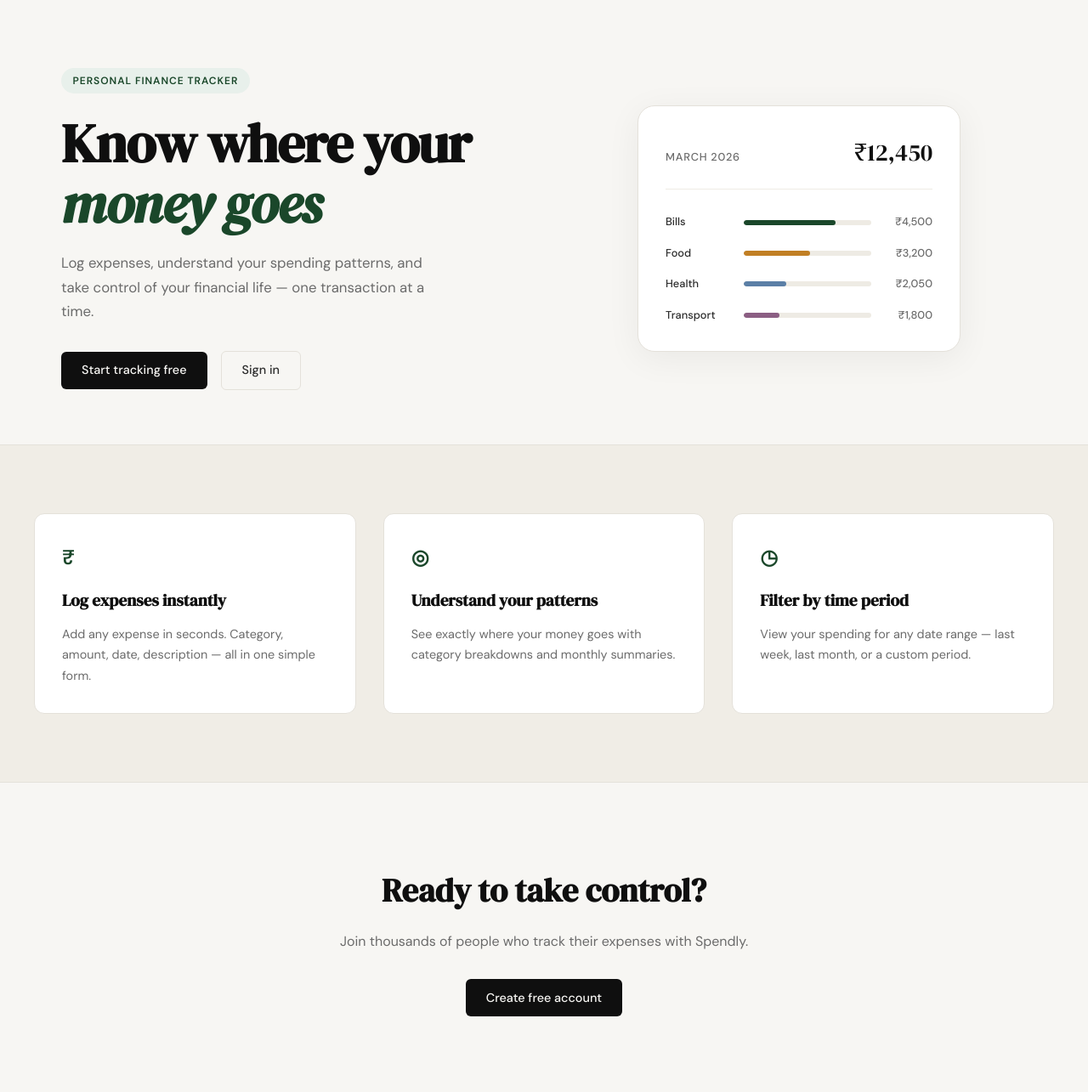
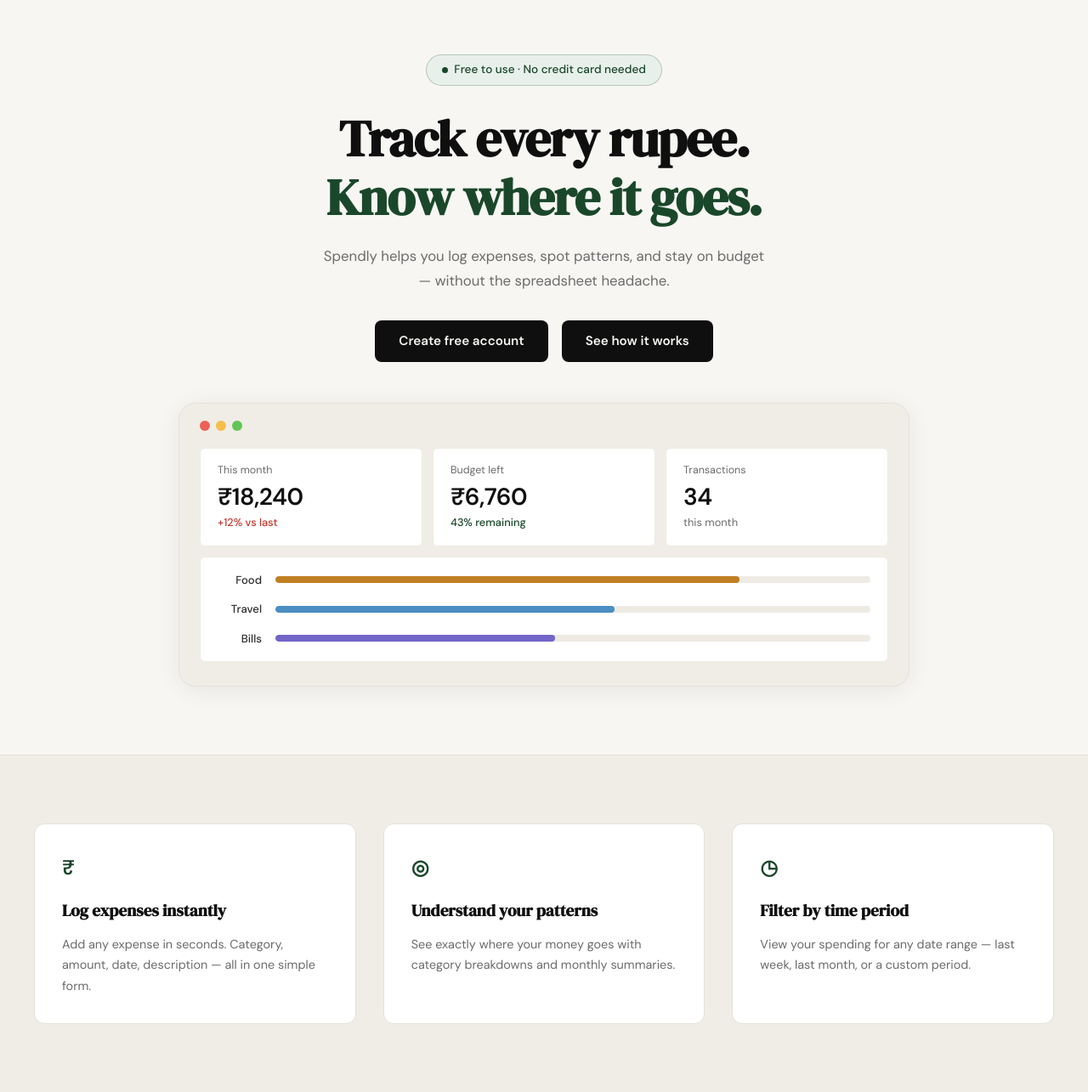
Before and after one commit to ayu2921/spendly, a Flask app: page / in a window 1280 px wide. Shown: the part 61-1346 px from the top of the page at 85% size. Run offline with Flask 3, Linux system fonts and the light colour scheme.

Commit message:
landing: redesign hero section to match mockup

```diff
--- /dev/null
+++ b/static/css/landing.css
@@ -0,0 +1,210 @@
+/* ------------------------------------------------------------------ */
+/* Hero overrides — landing page only                                  */
+/* ------------------------------------------------------------------ */
+
+.hero {
+    display: flex;
+    flex-direction: column;
+    align-items: center;
+    text-align: center;
+    padding: 4rem 2rem 5rem;
+    gap: 3rem;
+    max-width: var(--max-width);
+    margin: 0 auto;
+}
+
+.hero-text {
+    display: flex;
+    flex-direction: column;
+    align-items: center;
+    max-width: 660px;
+    width: 100%;
+}
+
+.hero-badge {
+    display: inline-flex;
+    align-items: center;
+    gap: 0.45rem;
+    background: var(--accent-light);
+    color: var(--accent);
+    border: 1px solid rgba(26, 71, 42, 0.25);
+    font-size: 0.85rem;
+    font-weight: 500;
+    letter-spacing: normal;
+    text-transform: none;
+    padding: 0.4rem 1.1rem;
+    border-radius: 999px;
+    margin-bottom: 1.75rem;
+}
+
+.hero-badge-dot {
+    width: 7px;
+    height: 7px;
+    background: var(--accent);
+    border-radius: 50%;
+    flex-shrink: 0;
+}
+
+.hero-title {
+    font-family: var(--font-display);
+    font-size: clamp(2.5rem, 5vw, 3.75rem);
+    line-height: 1.15;
+    letter-spacing: -0.02em;
+    color: var(--ink);
+    margin-bottom: 1.25rem;
+    text-align: center;
+}
+
+.hero-title-accent {
+    color: var(--accent);
+    font-style: normal;
+}
+
+.hero-subtitle {
+    font-size: 1.05rem;
+    color: var(--ink-muted);
+    line-height: 1.75;
+    max-width: 520px;
+    margin-bottom: 2rem;
+    text-align: center;
+}
+
+.hero-actions {
+    display: flex;
+    gap: 1rem;
+    justify-content: center;
+}
+
+.btn-hero {
+    display: inline-block;
+    background: var(--ink);
+    color: var(--paper);
+    padding: 0.75rem 1.75rem;
+    border-radius: 8px;
+    font-family: var(--font-body);
+    font-size: 0.95rem;
+    font-weight: 600;
+    text-decoration: none;
+    transition: background 0.2s;
+}
+
+.btn-hero:hover { background: var(--accent); }
+
+/* ------------------------------------------------------------------ */
+/* Mock browser window                                                 */
+/* ------------------------------------------------------------------ */
+
+.hero-visual {
+    width: 100%;
+    max-width: 860px;
+    display: block;
+    justify-content: unset;
+}
+
+.mock-window {
+    background: var(--paper-warm);
+    border: 1px solid var(--border);
+    border-radius: var(--radius-lg);
+    padding: 1.25rem 1.5rem 1.75rem;
+    box-shadow: 0 4px 28px rgba(0, 0, 0, 0.07);
+}
+
+.mock-window-chrome {
+    display: flex;
+    gap: 0.45rem;
+    align-items: center;
+    margin-bottom: 1.25rem;
+}
+
+.mock-dot {
+    width: 12px;
+    height: 12px;
+    border-radius: 50%;
+}
+
+.mock-dot-red    { background: #ed5f57; }
+.mock-dot-yellow { background: #f5be4a; }
+.mock-dot-green  { background: #61c554; }
+
+/* Stats */
+
+.mock-stats-grid {
+    display: grid;
+    grid-template-columns: repeat(3, 1fr);
+    gap: 0.75rem;
+    margin-bottom: 0.75rem;
+}
+
+.mock-stat {
+    background: var(--paper-card);
+    border: 1px solid var(--border-soft);
+    border-radius: var(--radius-sm);
+    padding: 1rem 1.25rem;
+    text-align: left;
+}
+
+.mock-stat-label {
+    font-size: 0.78rem;
+    color: var(--ink-muted);
+    margin-bottom: 0.3rem;
+}
+
+.mock-stat-value {
+    font-size: 1.75rem;
+    font-weight: 600;
+    color: var(--ink);
+    letter-spacing: -0.02em;
+    margin-bottom: 0.2rem;
+    line-height: 1.2;
+}
+
+.mock-stat-sub        { font-size: 0.8rem; color: var(--ink-muted); }
+.mock-stat-danger     { color: var(--danger); font-weight: 500; }
+.mock-stat-good       { color: var(--accent); font-weight: 500; }
+
+/* Category bars */
+
+.mock-categories {
+    background: var(--paper-card);
+    border: 1px solid var(--border-soft);
+    border-radius: var(--radius-sm);
+    padding: 1rem 1.25rem;
+    display: flex;
+    flex-direction: column;
+    gap: 0.85rem;
+}
+
+.mock-cat-row {
+    display: grid;
+    grid-template-columns: 52px 1fr;
+    align-items: center;
+    gap: 1rem;
+}
+
+.mock-cat-name {
+    font-size: 0.82rem;
+    font-weight: 500;
+    color: var(--ink-soft);
+    text-align: right;
+}
+
+.mock-cat-track {
+    height: 8px;
+    background: var(--border-soft);
+    border-radius: 999px;
+    overflow: hidden;
+}
+
+.mock-cat-fill         { height: 100%; border-radius: 999px; }
+.mock-cat-food         { background: #c17f24; }
+.mock-cat-travel       { background: #4a8ec2; }
+.mock-cat-bills        { background: #7265c8; }
+
+/* ------------------------------------------------------------------ */
+/* Responsive                                                          */
+/* ------------------------------------------------------------------ */
+
+@media (max-width: 600px) {
+    .hero { padding: 3rem 1rem 4rem; gap: 2.5rem; }
+    .mock-stats-grid { grid-template-columns: 1fr; }
+}
--- a/templates/landing.html
+++ b/templates/landing.html
@@ -2,59 +2,64 @@
 
 {% block title %}Spendly — Track Every Rupee{% endblock %}
 
+{% block head %}
+<link rel="stylesheet" href="{{ url_for('static', filename='css/landing.css') }}">
+{% endblock %}
+
 {% block content %}
 
 <section class="hero">
-    <div class="hero-inner">
-        <div class="hero-badge">Personal Finance Tracker</div>
+    <div class="hero-text">
+        <div class="hero-badge"><span class="hero-badge-dot"></span>Free to use · No credit card needed</div>
         <h1 class="hero-title">
-            Know where your<br>
-            <em>money goes</em>
+            Track every rupee.<br>
+            <span class="hero-title-accent">Know where it goes.</span>
         </h1>
         <p class="hero-subtitle">
-            Log expenses, understand your spending patterns,
-            and take control of your financial life —
-            one transaction at a time.
+            Spendly helps you log expenses, spot patterns, and stay
+            on budget — without the spreadsheet headache.
         </p>
         <div class="hero-actions">
-            <a href="{{ url_for('register') }}" class="btn-primary">Start tracking free</a>
-            <a href="{{ url_for('login') }}" class="btn-ghost">Sign in</a>
+            <a href="{{ url_for('register') }}" class="btn-hero">Create free account</a>
+            <a href="#" class="btn-hero">See how it works</a>
         </div>
     </div>
     <div class="hero-visual">
-        <div class="mock-card">
-            <div class="mock-card-header">
-                <span class="mock-label">March 2026</span>
-                <span class="mock-total">₹12,450</span>
+        <div class="mock-window">
+            <div class="mock-window-chrome">
+                <span class="mock-dot mock-dot-red"></span>
+                <span class="mock-dot mock-dot-yellow"></span>
+                <span class="mock-dot mock-dot-green"></span>
             </div>
-            <div class="mock-bars">
-                <div class="mock-bar-row">
-                    <span class="mock-cat">Bills</span>
-                    <div class="mock-bar-track">
-                        <div class="mock-bar" style="width: 72%"></div>
-                    </div>
-                    <span class="mock-amt">₹4,500</span>
+            <div class="mock-stats-grid">
+                <div class="mock-stat">
+                    <p class="mock-stat-label">This month</p>
+                    <p class="mock-stat-value">₹18,240</p>
+                    <p class="mock-stat-sub mock-stat-danger">+12% vs last</p>
                 </div>
-                <div class="mock-bar-row">
-                    <span class="mock-cat">Food</span>
-                    <div class="mock-bar-track">
-                        <div class="mock-bar mock-bar-2" style="width: 52%"></div>
-                    </div>
-                    <span class="mock-amt">₹3,200</span>
+                <div class="mock-stat">
+                    <p class="mock-stat-label">Budget left</p>
+                    <p class="mock-stat-value">₹6,760</p>
+                    <p class="mock-stat-sub mock-stat-good">43% remaining</p>
                 </div>
-                <div class="mock-bar-row">
-                    <span class="mock-cat">Health</span>
-                    <div class="mock-bar-track">
-                        <div class="mock-bar mock-bar-3" style="width: 33%"></div>
-                    </div>
-                    <span class="mock-amt">₹2,050</span>
+                <div class="mock-stat">
+                    <p class="mock-stat-label">Transactions</p>
+                    <p class="mock-stat-value">34</p>
+                    <p class="mock-stat-sub">this month</p>
                 </div>
-                <div class="mock-bar-row">
-                    <span class="mock-cat">Transport</span>
-                    <div class="mock-bar-track">
-                        <div class="mock-bar mock-bar-4" style="width: 28%"></div>
-                    </div>
-                    <span class="mock-amt">₹1,800</span>
+            </div>
+            <div class="mock-categories">
+                <div class="mock-cat-row">
+                    <span class="mock-cat-name">Food</span>
+                    <div class="mock-cat-track"><div class="mock-cat-fill mock-cat-food" style="width:78%"></div></div>
+                </div>
+                <div class="mock-cat-row">
+                    <span class="mock-cat-name">Travel</span>
+                    <div class="mock-cat-track"><div class="mock-cat-fill mock-cat-travel" style="width:57%"></div></div>
+                </div>
+                <div class="mock-cat-row">
+                    <span class="mock-cat-name">Bills</span>
+                    <div class="mock-cat-track"><div class="mock-cat-fill mock-cat-bills" style="width:47%"></div></div>
                 </div>
             </div>
         </div>
```
